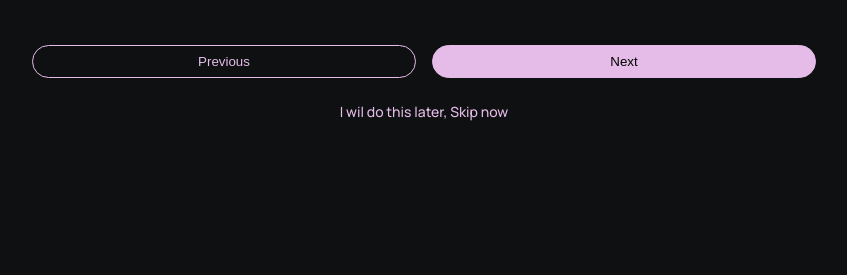
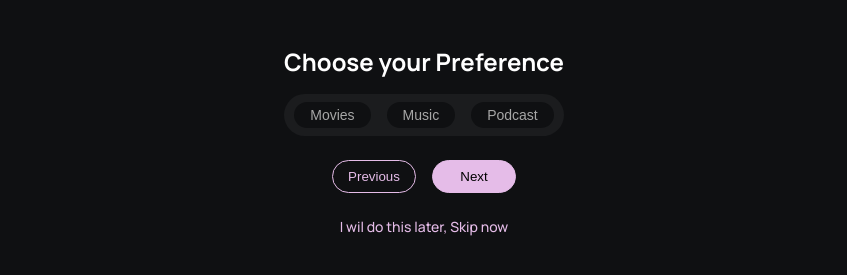
Before and after one commit to DajoshPlays/Omnify-app-project, a plain HTML site: page music-artist-folder/index.html in a window 1280 px wide. Shown: the part 41-316 px from the top of the page, without its empty margins (216-1063 px from the left). Drawn offline with Linux system fonts and the light colour scheme.

Commit message:
changes done

```diff
--- a/music-artist-folder/index.html
+++ b/music-artist-folder/index.html
@@ -22,11 +22,19 @@
         </div>
     </header>
     <main>
-        <div class="btn-div">
-            <button class="prev-btn"><i class="fa-solid fa-arrow-left"></i> Previous</button>
-            <button class="next-btn">Next <i class="fa-solid fa-arrow-right"></i></button>
+        <div class="container">
+            <h2 class="heading">Choose your Preference</h2>
+            <div class="tab-choices">
+                    <div><button class="tab-btn">Movies</button></div>
+                    <div><button class="tab-btn">Music</button></div>
+                    <div><button class="tab-btn">Podcast</button></div>
+            </div>
+            <div class="btn-div">
+                <button class="prev-btn"><i class="fa-solid fa-arrow-left"></i> Previous</button>
+                <button class="next-btn">Next <i class="fa-solid fa-arrow-right"></i></button>
+            </div>
+            <p class="next">I wil do this later, <a href="#" class="skip">Skip now</a></p>
         </div>
-        <p class="next">I wil do this later, <a href="#" class="skip">Skip now</a></p>
     </main>
 </body>
 </html>
--- a/music-artist-folder/style.css
+++ b/music-artist-folder/style.css
@@ -20,14 +20,41 @@ header{
     text-align: center;
     margin-bottom: 2rem;
 }
-/* main{
+main{
     display: flex;
     justify-content: center;
     align-items: center;
-} */
+}
 .logo{
     margin: 1rem 0;
 }
+.heading{
+    font-size: 1.5rem;
+    font-weight: 700;
+    margin-bottom: 1rem;
+}
+.tab-choices{
+    display: flex;
+    justify-content: center;
+    gap: 1rem;
+    background-color: #1B1C1E;
+    padding: 0.5rem;
+    border-radius: 150px;
+}
+.tab-btn{
+    background-color:#0F1012;
+    padding: 0.3rem 1rem;
+    border: none;
+    color:#A7A7A7;
+    border-radius: 150px;
+    font-size: 0.875rem;
+    font-weight: 400;
+}
+/* .btnnn{
+    display: flex;
+    gap: 10px;
+    padding: 1rem ;
+} */
 .btn-div{
     display: flex;
     justify-content: center;
```
